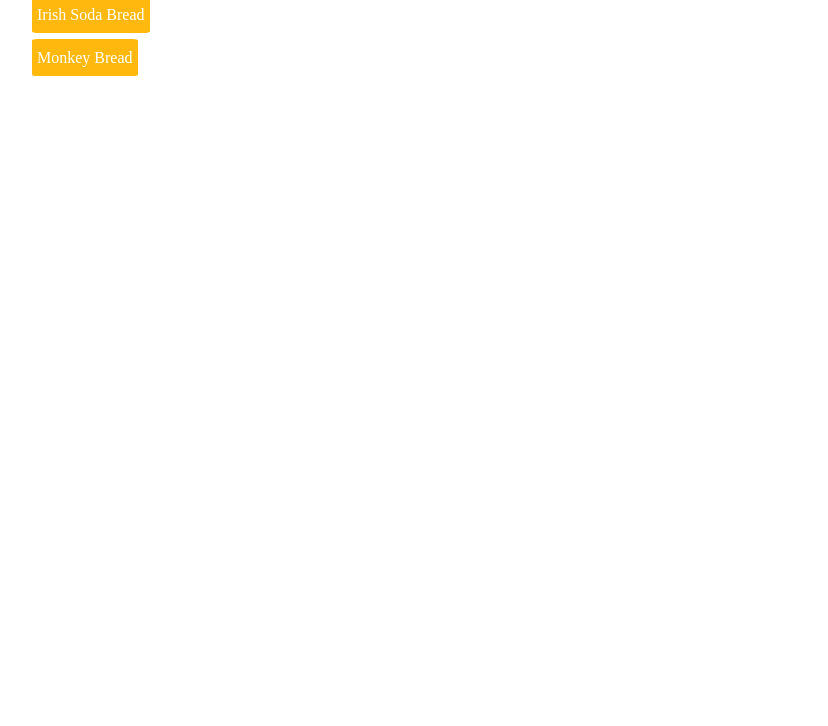
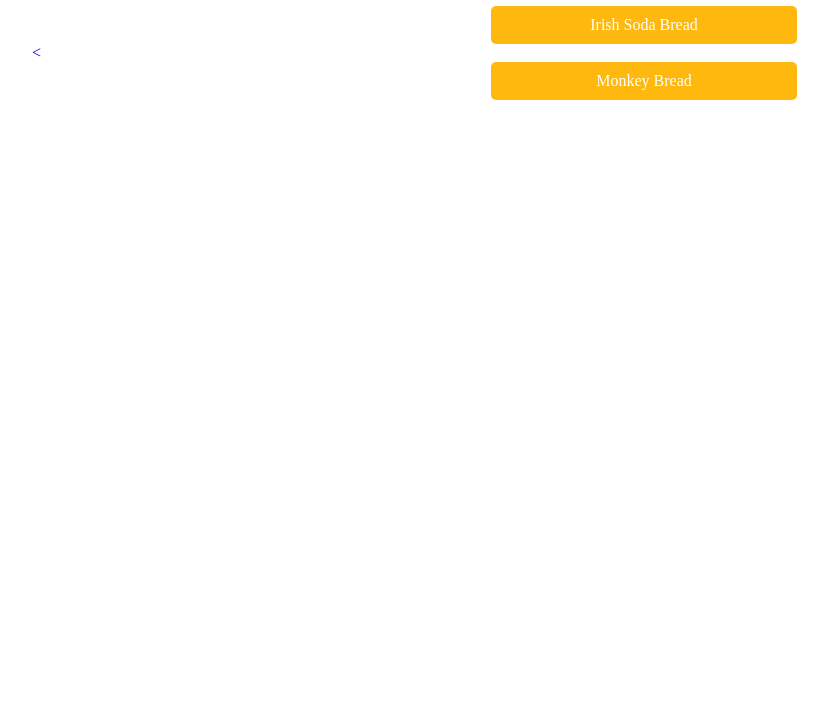
Before and after one commit to shahiutsav/odin-recipes, a plain HTML site: page index.html in a window 1280 px wide. Shown: the part 74-800 px from the top of the page, without its empty margins (16-844 px from the left). Drawn offline with Linux system fonts and the light colour scheme.

Commit message:
Fix margin issue with index.html links and list items
Reverse position of <li> and <a>

The index page had weird margin rules being applied to them because list item was being called first. So, instead I called <a> tag first and placed <li> tag inside so that margin between elements would make sense.

```diff
--- a/index.html
+++ b/index.html
@@ -8,10 +8,14 @@
     <body>
         <h1>Odin Recipes</h1>
         <ul class="recipes_list">
-            <li>
-                <a href="./recipes/irish_soda_bread.html">Irish Soda Bread</a>
-            </li>
-            <li><a href="./recipes/monkey_bread.html">Monkey Bread</a></li>
+            <a href="./recipes/irish_soda_bread.html">
+                <li>Irish Soda Bread</li>
+            </a>
+
+            <a href="./recipes/monkey_bread.html"
+                ><
+                <li>Monkey Bread</li></a
+            >
         </ul>
     </body>
 </html>
--- a/stylesheet.css
+++ b/stylesheet.css
@@ -4,18 +4,22 @@ h1 {
 
 .recipes_list {
     list-style: none;
+    align-content: center;
 }
 
-li {
-    margin-bottom: 25px;
+.recipes_list li {
+    background-color: #ffb80e;
+    border-radius: 5px;
+    padding: 10px 30px;
+    width: 25%;
+    margin: auto;
+    box-sizing: border-box;
+    color: white;
+    text-align: center;
 }
 
 a {
     text-decoration: none;
-    color: white;
-    background-color: #ffb80e;
-    padding: 10px 5px;
-    border-radius: 5%;
 }
 
 .recipe_img_detail {
```
